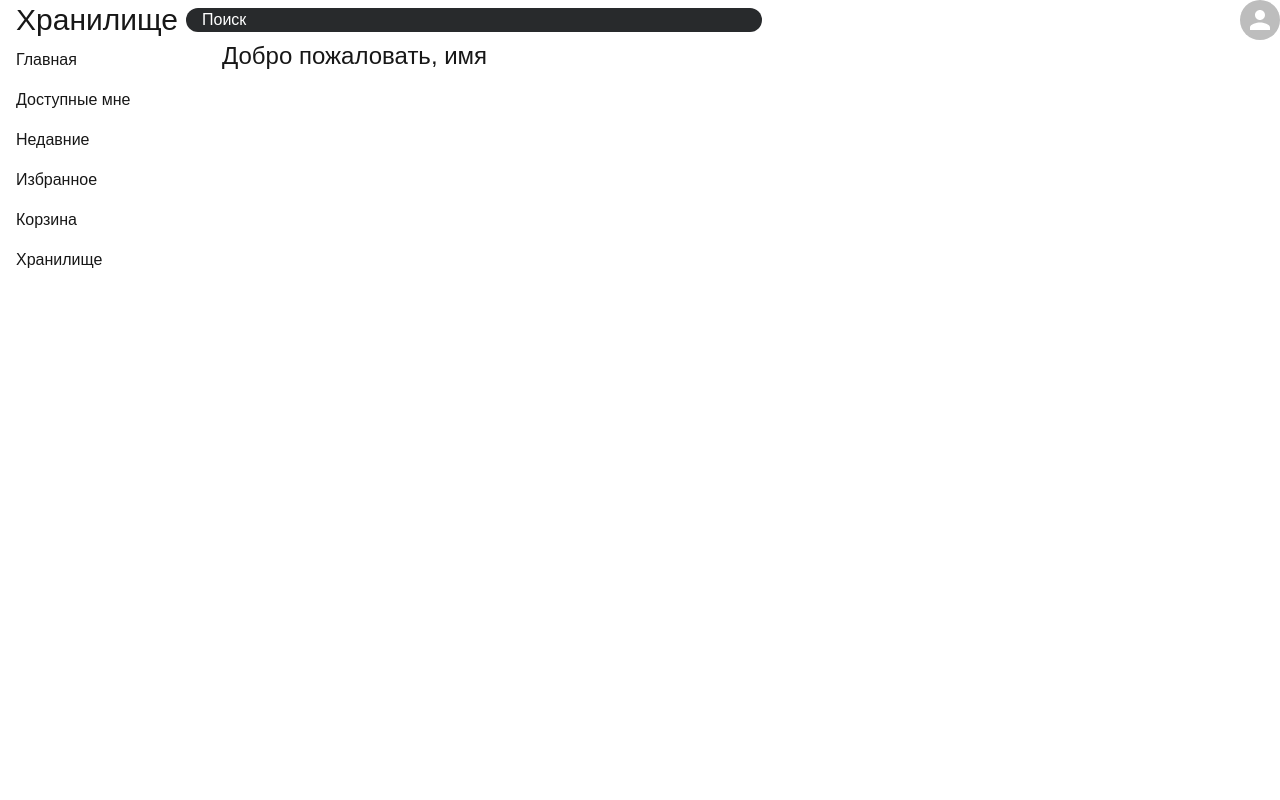
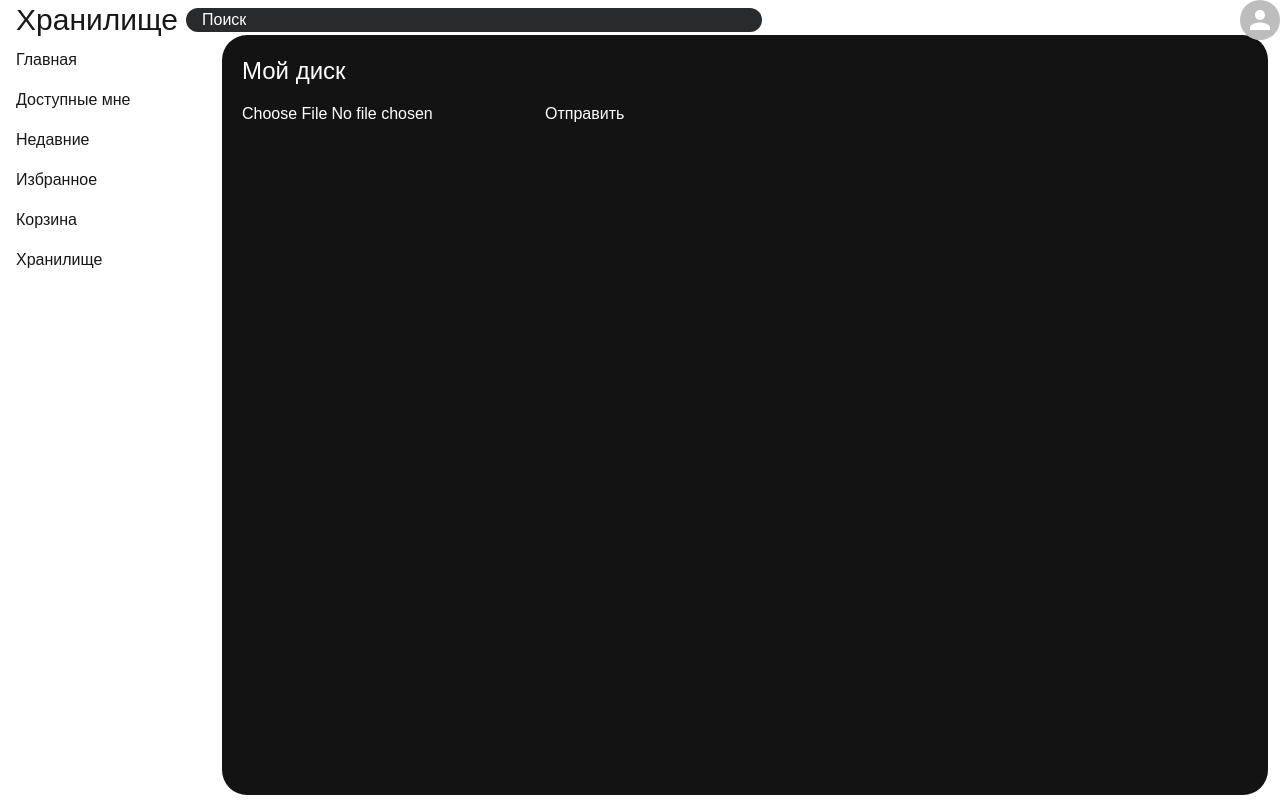
Before and after one commit to ConquestSucks/cloud-app-client, a Next.js app: page /dashboard/home in a window 1280 px wide. Built offline with nearby package versions, Linux system fonts and the light colour scheme; some icons are missing.

Commit message:
file entity crud base

```diff
--- /dev/null
+++ b/app/(routes)/dashboard/home/layout.tsx
@@ -0,0 +1,16 @@
+'use client'
+import { QueryClient, QueryClientProvider } from "@tanstack/react-query";
+import React from "react";
+
+export default function HomeLayout({
+    children,
+}: Readonly<{
+    children: React.ReactNode;
+}>) {
+    const [queryClient] = React.useState(() => new QueryClient());
+    return <div className={"flex justify-center items-center h-full grow"}>
+        <QueryClientProvider client={queryClient}>
+            {children}
+        </QueryClientProvider>
+    </div>;
+}
--- a/app/(routes)/dashboard/home/page.tsx
+++ b/app/(routes)/dashboard/home/page.tsx
@@ -1,8 +1,13 @@
+'use client'
+
+import { FileUploadForm } from "@/app/entities/cloudFile/ui/FileUploadForm";
+import PageTitle from "@/app/shared/ui/pageTitle";
 import React from "react";
 
 const Home = () => {
-    return <div className="page">
-        <h1 className="text-2xl">Добро пожаловать, имя</h1>
+    return <div className="dashboard-page">
+        <PageTitle title="Мой диск" />
+        <FileUploadForm />
     </div>;
 };
 
--- /dev/null
+++ b/src/app/entities/cloudFile/api/fileUpload.ts
@@ -0,0 +1,9 @@
+import axios from 'axios';
+
+export const fileUpload = async (fileData: File): Promise<number> => {
+    const response = await axios.post('http://localhost:5141/api/v1/files/upload', fileData, {
+        withCredentials: true
+    });
+
+    return response.status;
+};
--- /dev/null
+++ b/src/app/entities/cloudFile/hooks/useFileUpload.ts
@@ -0,0 +1,12 @@
+import { useMutation } from "@tanstack/react-query";
+import { fileUpload } from "../api/fileUpload";
+
+
+export const useFileUpload = () => {
+    return useMutation<number, Error, File>({
+        mutationFn: fileUpload,
+        onSuccess: () => {
+            alert("Файл успешно загружен")
+        }
+    });
+}
--- /dev/null
+++ b/src/app/entities/cloudFile/lib/checkFileSize.ts
@@ -0,0 +1,5 @@
+const MAX_SIZE = 20 * 1024 * 1024 * 1024; // 20gb
+
+export const checkFileSize = (file: File): boolean => {
+    return file.size < MAX_SIZE;
+}
--- /dev/null
+++ b/src/app/entities/cloudFile/ui/FileUploadForm.tsx
@@ -0,0 +1,28 @@
+import React, { useState } from "react";
+import { checkFileSize } from "../lib/checkFileSize";
+import { useFileUpload } from "../hooks/useFileUpload";
+
+export const FileUploadForm = () => {
+    const [file, setFile] = useState<File | undefined>(undefined);
+    const { mutate, error } = useFileUpload();
+
+    const handleForm = (e: React.FormEvent<HTMLFormElement>) => {
+        e.preventDefault()
+        if (!file) return;
+
+        console.log(file)
+
+        if (checkFileSize(file)) {
+            mutate(file);
+            return;
+        }
+    };
+
+    return (
+        <form onSubmit={handleForm}>
+            <input type="file" onChange={(e) => setFile(e.target.files?.[0])} />
+            <button type="submit">Отправить</button>
+            {error && <span>Ошибка при загрузке файла: {error.message}</span>}
+        </form>
+    );
+};
```
Also changed, not shown: src/app/entities/cloudFile/api/fileDelete.ts (added), src/app/entities/cloudFile/api/fileUpdate.ts (added), src/app/entities/cloudFile/api/getFile.ts (added), src/app/entities/cloudFile/api/getFiles.ts (added).
